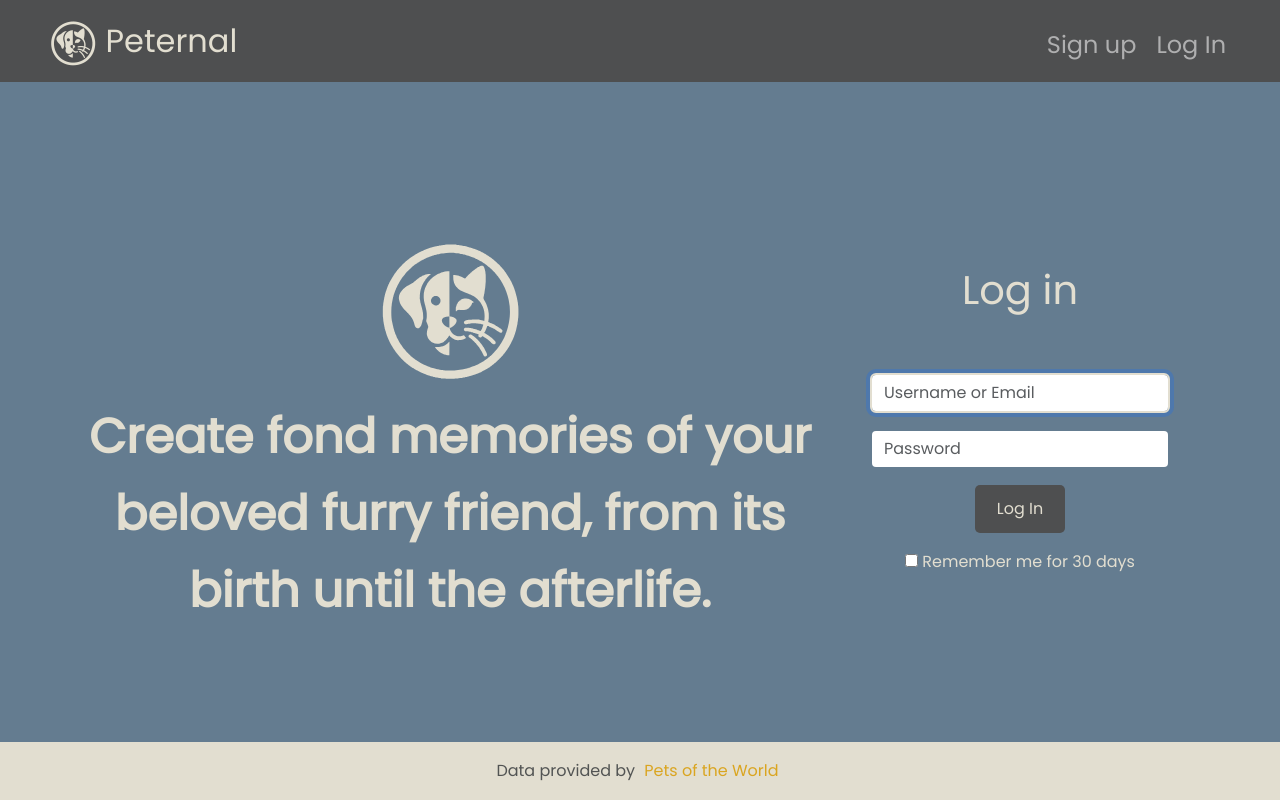
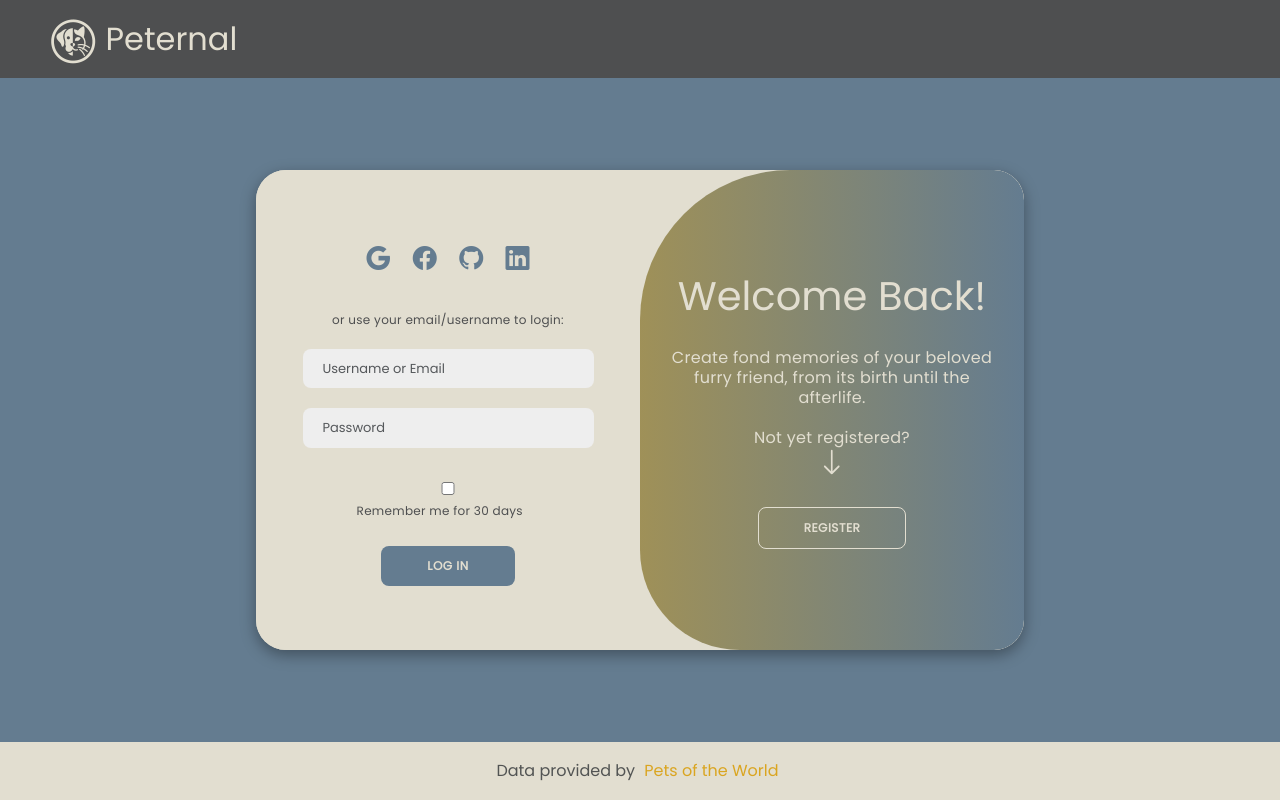
Before and after one commit to Yvancg/Peternal, a Flask app: page /login in a window 1280 px wide. Run offline with Flask 3, Linux system fonts and the light colour scheme; parts of the project's set-up code (start-up, migrations or seed data) failed here and were passed over; some libraries are stand-ins or nearby versions.

Commit message:
updated and fixed the login register toggle

```diff
--- a/app.py
+++ b/app.py
@@ -87,7 +87,7 @@ def register():
     """Register new users"""
     # Render the html
     if request.method == "GET":
-        return render_template("register.html")
+        return render_template("login.html")
 
     username = sanitize_username(request.form.get("username"))
     email = sanitize_email(request.form.get("email"))
@@ -97,37 +97,37 @@ def register():
     # Check for username
     if not username:
         flash("Username required.", "danger")
-        return render_template("register.html", error_field="username")
+        return render_template("login.html", error_field="username")
 
     # Check for email
     if not email:
         flash("Email required.", "danger")
-        return render_template("register.html", error_field="email")
+        return render_template("login.html", error_field="email")
 
     # Check for if email is valid
     if not is_valid_email(email):
         flash("Invalid email format.", "danger")
-        return render_template("register.html", error_field="email")
+        return render_template("login.html", error_field="email")
 
     # Check for password
     if not password:
         flash("Password required.", "danger")
-        return render_template("register.html", error_field="password")
+        return render_template("login.html", error_field="password")
 
     # Check password strength
     if not is_password_strong(password)[0]:
         flash(f"Password must {is_password_strong(password)[1]}", "danger")
-        return render_template("register.html", error_field="password")
+        return render_template("login.html", error_field="password")
 
     # Check for confirmation
     if not confirmation:
         flash("Password confirmation required.", "danger")
-        return render_template("register.html", error_field="confirmation")
+        return render_template("login.html", error_field="confirmation")
 
     # Check password matches confirmation
     if password != confirmation:
         flash("Confirmation doesn't match password.", "danger")
-        return render_template("register.html", error_field="confirmation")
+        return render_template("login.html", error_field="confirmation")
 
     # Check if username or email already exists
     existing_user = check_user_exists(username, email)
@@ -135,12 +135,12 @@ def register():
     if existing_user["email_exists"]:
         # Email already exists
         flash("Email already registered. Please login.", "info")
-        return render_template("login.html")
+        return redirect(url_for('login'))
 
     if existing_user["username_exists"]:
         # Username already exists
         flash("Username already taken.", "danger")
-        return render_template("register.html", error_field="username")
+        return render_template("login.html", error_field="username")
 
     try:
         # Attempt to register user
@@ -154,7 +154,7 @@ def register():
         logging.error("Unexpected registration error: %s", e)
 
     # Return with show_resend_link as False if any validation fails
-    return render_template("register.html", show_resend_link=False)
+    return render_template("login.html", show_resend_link=False)
 
 def send_confirmation_email(email):
     """Send a confirmation email to the user."""
@@ -174,7 +174,7 @@ def send_confirmation_email(email):
         logging.error("Failed to send confirmation email: %s", e)
 
     # Return with show_resend_link as True since user is registered but needs to verify email
-    return render_template("register.html", show_resend_link=True, email=email)
+    return render_template("login.html", show_resend_link=True, email=email)
 
 # Route for email confirmation
 @app.route("/confirm_email/<token>")
@@ -185,7 +185,7 @@ def confirm_email(token, expiration=3600):
     except SignatureExpired as e:
         flash("The confirmation link has expired", "danger")
         logging.error("Confirmation link expired: %s", e)
-        return redirect(url_for('register'))
+        return redirect(url_for('login'))
 
     # Update the user's status in the database to mark the email as confirmed
     verify_user(email)
@@ -199,7 +199,7 @@ def confirm_email(token, expiration=3600):
     else:
         flash("Email verification failed. Please try registering again.", "danger")
         logging.error("Email verification failure: %s", e)
-        return redirect(url_for('register'))
+        return redirect(url_for('login'))
 
 # Route for resending the verification
 @app.route("/resend_verification_email", methods=["POST"])
@@ -224,7 +224,7 @@ def resend_verification_email():
     else:
         flash("Email not valid.", "danger")
 
-    return redirect(url_for('register'))
+    return render_template("login.html")
 
 # Route for user login
 @app.route("/login", methods=["GET", "POST"])
@@ -276,7 +276,7 @@ def login():
 
             # Redirect user to home page
             flash("Login successful.", "success")
-            return render_template("index.html")
+            return redirect(url_for('index'))
         else:
             flash("Please verify your email first.", "danger")
             return render_template("login.html")
--- a/static/styles.css
+++ b/static/styles.css
@@ -20,6 +20,7 @@
  * 7. Media Queries
  * 8. Specific Pages
  *    8.1. Index Page
+ *    8.2. Login/register Page
  */
 
 /* 1. General Settings */
@@ -176,6 +177,10 @@ main {
     padding-top: 50px;
 }
 
+.footer-container {
+    border: 0px transparent;
+}
+
 /* 5. Components */
 /* 5.1. Buttons */
 .btn-fit {
@@ -238,19 +243,22 @@ input[type="checkbox"]:focus {
 
 .checkbox-container input:checked ~ .checkmark {
     background-color: var(--main-color);
-  }
+}
 
 /* 5.3. Alerts */
 .alert-container {
-    display: none;
+    visibility: hidden;
+    opacity: 0;
+    width: 100%;
+    transition: visibility 0s, opacity 0.5s linear;
+    position: absolute;
     left: 0;
-    position: absolute;
     top: 0;
-    width: 100%;
 }
 
 .alert-container.active {
-    display: block; /* Show when there are messages */
+    visibility: visible; /* Show */
+    opacity: 1; /* Make fully visible */
 }
 
 /* 5.4. Tables */
@@ -400,6 +408,7 @@ input[type="checkbox"]:focus {
 header {
     min-height: 50px;
     position: relative;
+    z-index: 0;
 }
 
 /* Width of form input */
@@ -412,27 +421,12 @@ header {
     background-color: var(--light-color);
 }
 
-/* Login link on registration page styling */
-.login-link {
-    margin-top: 20px;
-    text-align: center;
-}
-
-/* Gradient background */
-.grad {
-    background-image: linear-gradient(var(--main-color), var(--light-color));
-}
-
-
-
-
-/* Toggle login
-
-
-.container{
-    background-color: #fff;
+/* 8.2 Login/register page */
+.container {
+    background-color: var(--light-color);
     border-radius: 30px;
     box-shadow: 0 5px 15px rgba(0, 0, 0, 0.35);
+    color: var(--dark-color);
     position: relative;
     overflow: hidden;
     width: 768px;
@@ -440,27 +434,30 @@ header {
     min-height: 480px;
 }
 
-.container p{
-    font-size: 14px;
+.container p {
+    font-size: 16px;
     line-height: 20px;
     letter-spacing: 0.3px;
     margin: 20px 0;
 }
 
-.container span{
+.container span {
     font-size: 12px;
+    line-height: 14px;
+    letter-spacing: 0.3px;
+    margin: 14px 0;
 }
 
-.container a{
-    color: #333;
+.container a {
+    color: var(--main-color);
     font-size: 13px;
     text-decoration: none;
     margin: 15px 0 10px;
 }
 
-.container button{
-    background-color: #512da8;
-    color: #fff;
+.container button {
+    background-color: var(--main-color);
+    color: var(--light-color);
     font-size: 12px;
     padding: 10px 45px;
     border: 1px solid transparent;
@@ -472,13 +469,13 @@ header {
     cursor: pointer;
 }
 
-.container button.hidden{
+.container button.hidden {
     background-color: transparent;
-    border-color: #fff;
+    border-color: var(--light-color);
 }
 
-.container form{
-    background-color: #fff;
+.container form {
+    background-color: var(--light-color);
     display: flex;
     align-items: center;
     justify-content: center;
@@ -487,49 +484,60 @@ header {
     height: 100%;
 }
 
-.container input{
+.container input {
     background-color: #eee;
     border: none;
     margin: 8px 0;
-    padding: 10px 15px;
+    padding: 10px 20px;
+    color: var(--accent-color);
     font-size: 13px;
     border-radius: 8px;
     width: 100%;
     outline: none;
 }
 
-.form-container{
+.form-container {
     position: absolute;
     top: 0;
     height: 100%;
     transition: all 0.6s ease-in-out;
 }
 
-.sign-in{
+.tick-box span, .tick-box input, .tick-box label {
+    display: inline-block;
+    vertical-align: middle;
+}
+
+.tick-box {
+    display: flex;
+    align-items: center;
+}
+
+.log-in {
     left: 0;
     width: 50%;
     z-index: 2;
 }
 
-.container.active .sign-in{
+.container.active .log-in {
     transform: translateX(100%);
 }
 
-.sign-up{
+.register {
     left: 0;
     width: 50%;
     opacity: 0;
     z-index: 1;
 }
 
-.container.active .sign-up{
+.container.active .register {
     transform: translateX(100%);
     opacity: 1;
     z-index: 5;
     animation: move 0.6s;
 }
 
-@keyframes move{
+@keyframes move {
     0%, 49.99%{
         opacity: 0;
         z-index: 1;
@@ -540,22 +548,20 @@ header {
     }
 }
 
-.social-icons{
+.social-icons {
     margin: 20px 0;
 }
 
-.social-icons a{
-    border: 1px solid #ccc;
-    border-radius: 20%;
+.social-icons a {
     display: inline-flex;
     justify-content: center;
     align-items: center;
-    margin: 0 3px;
+    margin: 0 1px;
     width: 40px;
     height: 40px;
 }
 
-.toggle-container{
+.toggle-container {
     position: absolute;
     top: 0;
     left: 50%;
@@ -563,20 +569,20 @@ header {
     height: 100%;
     overflow: hidden;
     transition: all 0.6s ease-in-out;
-    border-radius: 150px 0 0 100px;
+    border-radius: 150px 30px 30px 100px;
     z-index: 1000;
 }
 
-.container.active .toggle-container{
+.container.active .toggle-container {
     transform: translateX(-100%);
-    border-radius: 0 150px 100px 0;
+    border-radius: 30px 150px 100px 30px;
 }
 
-.toggle{
-    background-color: #512da8;
+.toggle {
+    background-color: var(--main-color);
     height: 100%;
-    background: linear-gradient(to right, #5c6bc0, #512da8);
-    color: #fff;
+    background: linear-gradient(to right, var(--link-color), var(--main-color));
+    color: var(--light-color);
     position: relative;
     left: -100%;
     height: 100%;
@@ -585,11 +591,11 @@ header {
     transition: all 0.6s ease-in-out;
 }
 
-.container.active .toggle{
+.container.active .toggle {
     transform: translateX(50%);
 }
 
-.toggle-panel{
+.toggle-panel {
     position: absolute;
     width: 50%;
     height: 100%;
@@ -604,21 +610,19 @@ header {
     transition: all 0.6s ease-in-out;
 }
 
-.toggle-left{
+.toggle-left {
     transform: translateX(-200%);
 }
 
-.container.active .toggle-left{
+.container.active .toggle-left {
     transform: translateX(0);
 }
 
-.toggle-right{
+.toggle-right {
     right: 0;
     transform: translateX(0);
 }
 
-.container.active .toggle-right{
+.container.active .toggle-right {
     transform: translateX(200%);
 }
-
-*/
--- a/templates/layout.html
+++ b/templates/layout.html
@@ -59,10 +59,12 @@
                             </ul>
                         </div>
                     {% else %}
+                    <!-- deactivated
                         <ul class="navbar-nav nav-pills ms-auto mt-2">
                             <li class="nav-item"><a class="nav-link" href="/register">Sign up</a></li>
                             <li class="nav-item"><a class="nav-link" href="/login">Log In</a></li>
                         </ul>
+                    -->
                     {% endif %}
                 </div>
             </div>
@@ -83,12 +85,12 @@
 
 
 
-        <main class="container-fluid text-center">
+        <main class="container-fluid d-flex align-items-center full-height-container">
             {% block main %}{% endblock %}
         </main>
 
-        <footer class="footer mt-auto py-3 bg-footer text-center text-muted fixed-bottom">
-            <div class="container">
+        <footer class="footer mt-auto py-3 bg-footer text-center text-muted">
+            <div class="footer-container">
                 <span class="text-body-secondary">
                     Data provided by <a href="https://froggystyle.biz/">Pets of the World</a>
                 </span>
--- a/templates/login.html
+++ b/templates/login.html
@@ -5,58 +5,130 @@
 {% endblock %}
 
 {% block main %}
-<div class="container full-height-container">
-    <div class="row d-flex align-items-center">
-        <!-- Left Column -->
-        <div class="col-md-8">
-            <div class="headline">
-                <img src="/static/peternal-logo.svg" alt="Peternal Logo" class="logo-image">
-                <br>
-                <p>
-                    Create fond memories of your beloved furry friend, from its birth until the afterlife.<br>
-                </p>
+<div class="container" id="container">
+    <div class="form-container register">
+        <!-- Register toggle -->
+        <form action="/register" method="post">
+            <div class="social-icons">
+                <a href="#" class="icon"><i class="bi bi-google fs-4"></i></a>
+                <a href="#" class="icon"><i class="bi bi-facebook fs-4"></i></a>
+                <a href="#" class="icon"><i class="bi bi-github fs-4"></i></a>
+                <a href="#" class="icon"><i class="bi bi-linkedin fs-4"></i></a>
+            </div>
+            <span>or use your email to register:</span>
+            <div class="mb-1">
+                <input autofocus class="form-control mx-auto w-fixed {{ 'error-border' if error_field == 'username' }}"
+                    id="username" name="username"
+                    value="{{ username or '' }}"
+                    placeholder="Username"
+                    type="text">
+            </div>
+            <div class="mb-1">
+                <input class="form-control mx-auto w-fixed {{ 'error-border' if error_field == 'email' }}"
+                    id="email" name="email"
+                    value="{{ email or '' }}"
+                    placeholder="Email"
+                    type="email">
+            </div>
+            <div class="mb-1">
+                <input autocomplete="off" class="form-control mx-auto w-fixed {{ 'error-border' if error_field == 'password' }}"
+                    id="password" name="password"
+                    value="{{ password or '' }}"
+                    placeholder="Password"
+                    type="password"
+                    data-bs-toggle="tooltip"
+                    data-bs-placement="top"
+                    data-bs-custom-class="custom-tooltip"
+                    data-bs-html="true"
+                    title="Password requirements: minimum 8 characters, at least one digit, uppercase letter(s), lowercase letter(s), and special character(s).">
+
+                <div class="progress mx-auto progress-top">
+                    <div class="progress-bar"
+                        id="password-strength-bar"
+                        role="progressbar"
+                        aria-valuenow="0"
+                        aria-valuemin="0"
+                        aria-valuemax="100"
+                        title="Progress">
                     </div>
                 </div>
-
-        <!-- Right Column (login form) -->
-        <div class="col-md-4 mx-auto">
-            <h1>Log in</h1>
-            <br>
-            <br>
+            </div>
+            <div class="mb-1">
+                <input autocomplete="off" class="form-control mx-auto w-fixed {{ 'error-border' if error_field == 'confirmation' }}"
+                id="confirmation" name="confirmation"
+                value="{{ confirmation or '' }}"
+                placeholder="Confirm Password"
+                type="password">
+            </div>
+            <button class="btn btn-fit" type="submit">Register</button>
+        </form>
+    </div>
+    <!-- Login toggle -->
+    <div class="form-container log-in">
         <form action="/login" method="post">
-                <div class="mb-3">
+            <div class="social-icons">
+                <a href="#" class="icon"><i class="bi bi-google fs-4"></i></a>
+                <a href="#" class="icon"><i class="bi bi-facebook fs-4"></i></a>
+                <a href="#" class="icon"><i class="bi bi-github fs-4"></i></a>
+                <a href="#" class="icon"><i class="bi bi-linkedin fs-4"></i></a>
+            </div>
+            <span>or use your email/username to login:</span>
+            <div class="mb-1">
                 <input autocomplete="off" autofocus class="form-control mx-auto w-fixed {{ 'error-border' if error_field == 'email' }}"
                 id="username" name="username"
                 placeholder="Username or Email"
                 type="text"
                 value="{{ username or '' }}">
             </div>
-                <div class="mb-3">
+            <div class="mb-1">
                 <input class="form-control mx-auto w-fixed {{ 'error-border' if error_field == 'password' }}"
                 id="password" name="password"
                 placeholder="Password"
                 type="password">
             </div>
-                <div class="mb-3">
-                    <button class="btn btn-fit" type="submit">Log In</button>
-                </div>
+            <!-- Reveal checkbox remember session -->
             {% if not show_reset_password %}
-                    <div class="mb-3 grey-color">
+                <div class="mb-1 tick-box">
+                    <span>
                         <input type="checkbox" name="remember" id="remember">
-                        <label for="remember">Remember me for 30 days<br>
-                        </label>
-                        <br>
-                        <br>
+                        <label for="remember">Remember me for 30 days</label>
+                    </span>
                 </div>
             {% endif %}
             <!-- If flashed error, display the following -->
             {% if show_reset_password %}
-                    <div class="mb-3">
+                <div class="mb-1">
                     Forgot your password? <br>
                     <a href="{{ url_for('request_password_reset') }}">Click here to reset!</a>
                 </div>
             {% endif %}
+            <div class="mb-3">
+                <button class="btn btn-fit" type="submit">Log In</button>
+            </div>
         </form>
+    </div>
+    <div class="toggle-container">
+        <div class="toggle">
+            <!-- Toggle panel login -->
+            <div class="toggle-panel toggle-left">
+                <h1>Hello, Pet Owner!</h1>
+                <p>Join millions of grieving pet owners and dead puppies 🐶😵, today!<br>
+                <br>
+                Already have an account?<br>
+                <i class="bi bi-arrow-down fs-3"></i>
+                </p>
+                <button class="hidden" id="login">Log In</button>
+            </div>
+            <!-- Toggle panel register -->
+            <div class="toggle-panel toggle-right">
+                <h1>Welcome Back!</h1>
+                <p>Create fond memories of your beloved furry friend, from its birth until the afterlife.<br>
+                <br>
+                Not yet registered?<br>
+                <i class="bi bi-arrow-down fs-3"></i>
+                </p>
+                <button class="hidden" id="register">Register</button>
+            </div>
         </div>
     </div>
 </div>
```
Also changed, not shown: petlife.db, static/pet_photos/WTF_.png (added), 3 other files. Lines whose indentation alone changed are shown as unchanged.
